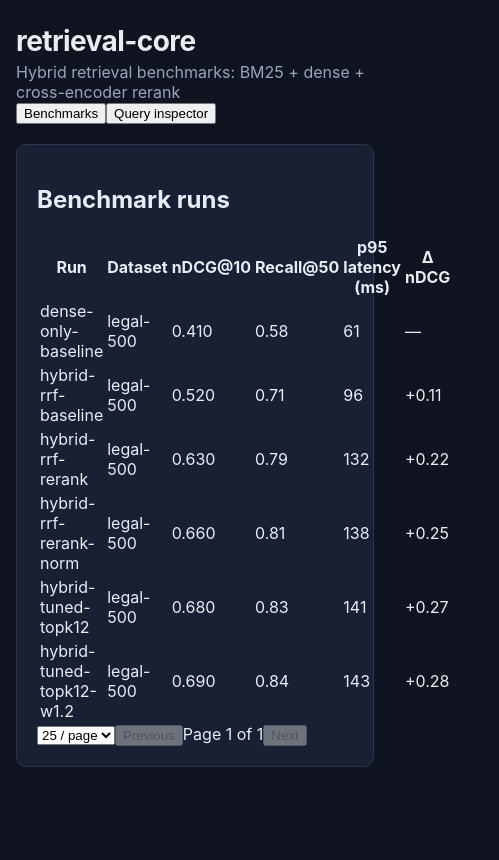
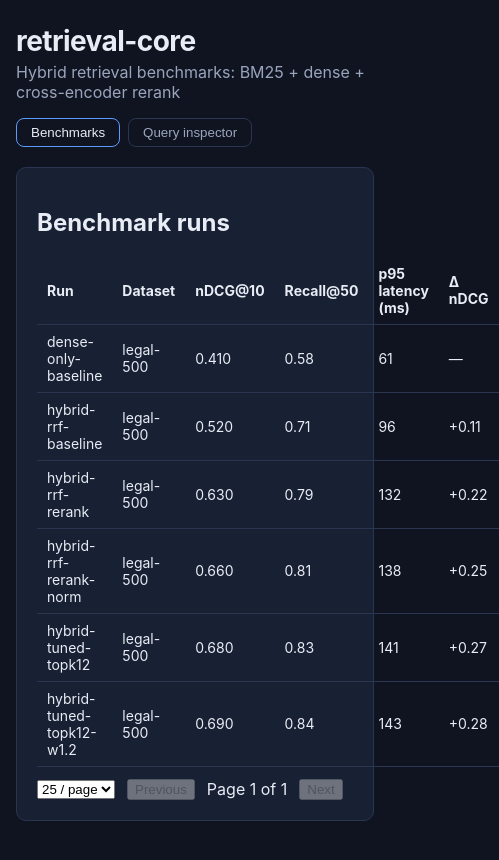
Before and after one commit to abj360/Retrieve-Me, a React (Vite) app in the folder dashboard/: page / in a window 390 px wide. Shown: the top 860 px of the page, 499 px wide, since content can reach past the window. Built offline with nearby package versions, Linux system fonts and the light colour scheme.

Commit message:
style(ui): polish dashboard styling + responsive layout

```diff
--- a/dashboard/src/styles.css
+++ b/dashboard/src/styles.css
@@ -54,3 +54,55 @@ body {
     grid-template-columns: repeat(2, minmax(0, 1fr));
   }
 }
+
+.results-table {
+  width: 100%;
+  border-collapse: collapse;
+  font-size: 14px;
+}
+
+.results-table th,
+.results-table td {
+  text-align: left;
+  padding: 8px 10px;
+  border-bottom: 1px solid var(--border);
+}
+
+.badge {
+  display: inline-block;
+  padding: 2px 8px;
+  border-radius: 999px;
+  font-size: 12px;
+  font-weight: 600;
+}
+
+.source-sparse { background: #23407a; }
+.source-dense { background: #3d2a72; }
+.source-fused { background: #1f4d3a; }
+
+.pagination {
+  display: flex;
+  align-items: center;
+  gap: 12px;
+  margin-top: 12px;
+}
+
+.tabs {
+  display: flex;
+  gap: 8px;
+  margin-top: 16px;
+}
+
+.tab {
+  background: transparent;
+  border: 1px solid var(--border);
+  color: var(--text-muted);
+  padding: 6px 14px;
+  border-radius: 8px;
+  cursor: pointer;
+}
+
+.tab.active {
+  color: var(--text);
+  border-color: var(--accent);
+}
```
